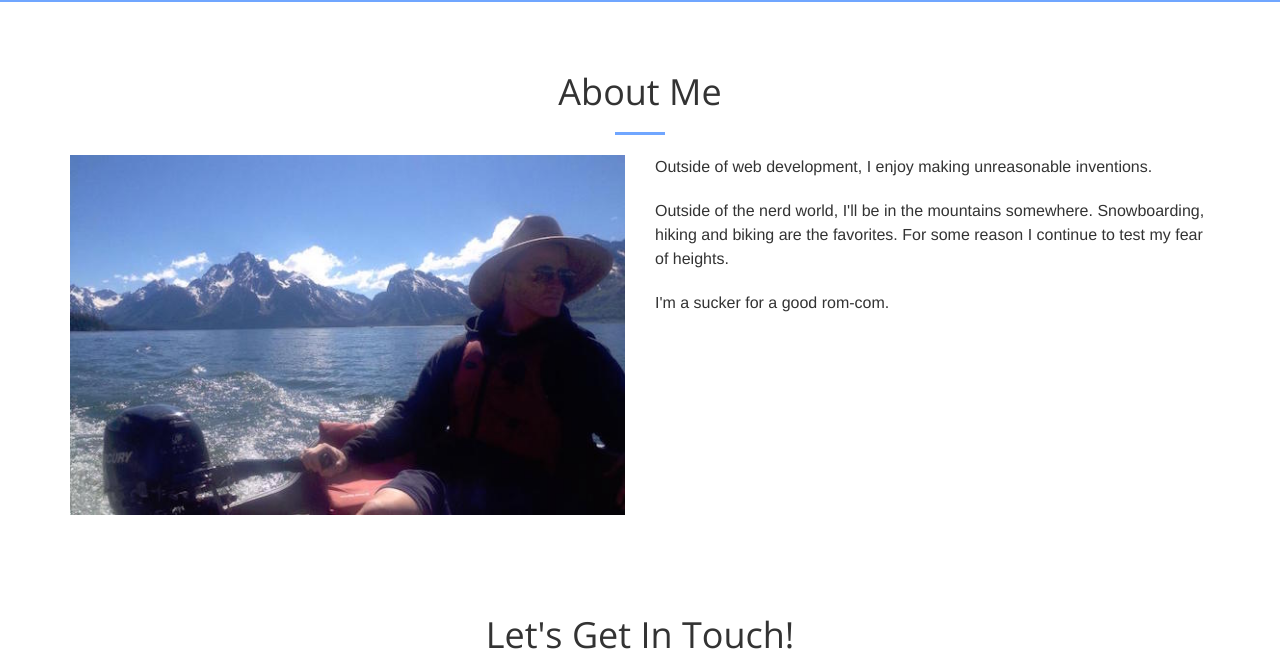
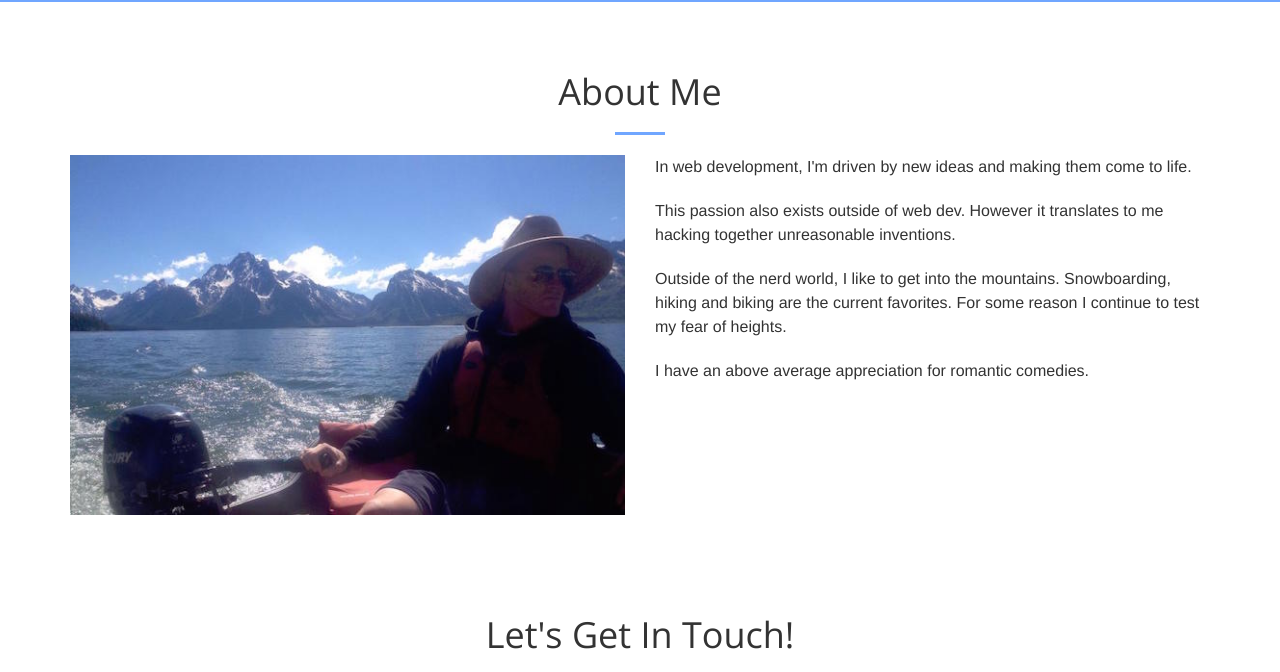
Before and after one commit to bobbyschank/profile-webpage, a website: page startbootstrap-creative-gh-pages/index.html in a window 1280 px wide. Shown: the part 2613-3285 px from the top of the page. Drawn offline with nearby package versions, Linux system fonts and the light colour scheme; files that its build step writes are made by us from their sources.

Commit message:
about me

```diff
--- a/startbootstrap-creative-gh-pages/index.html
+++ b/startbootstrap-creative-gh-pages/index.html
@@ -190,8 +190,8 @@
 
     <section id="about">
     <div class="container text-center">
-                        <h1>About Me</h1>
-                    <hr class="primary">
+     <h1>About Me</h1>
+      <hr class="primary">
       <div class="row">
         <div class="col-xs-12 col-sm-6">
           <img class="boatin" src="img/portfolio/boatin.jpg" alt="Robert Schank">
@@ -199,13 +199,16 @@
         <div class="container text-left col-xs-12 col-sm-6">
           <div class="call-to-action">
             <p>
-              Outside of web development, I enjoy making unreasonable inventions.
-              </p>
-              <p>
-              Outside of the nerd world, I'll be in the mountains somewhere.  Snowboarding, hiking and biking are the favorites. For some reason I continue to test my fear of heights.
+              In web development, I'm driven by new ideas and making them come to life.
             </p>
             <p>
-              I'm a sucker for a good rom-com.
+              This passion also exists outside of web dev. However it translates to me hacking together unreasonable inventions.
+            </p>
+            <p>
+              Outside of the nerd world, I like to get into the mountains. Snowboarding, hiking and biking are the current favorites. For some reason I continue to test my fear of heights.
+            </p>
+            <p>
+              I have an above average appreciation for romantic comedies.
             </p>
           </div>
         </div>
```
